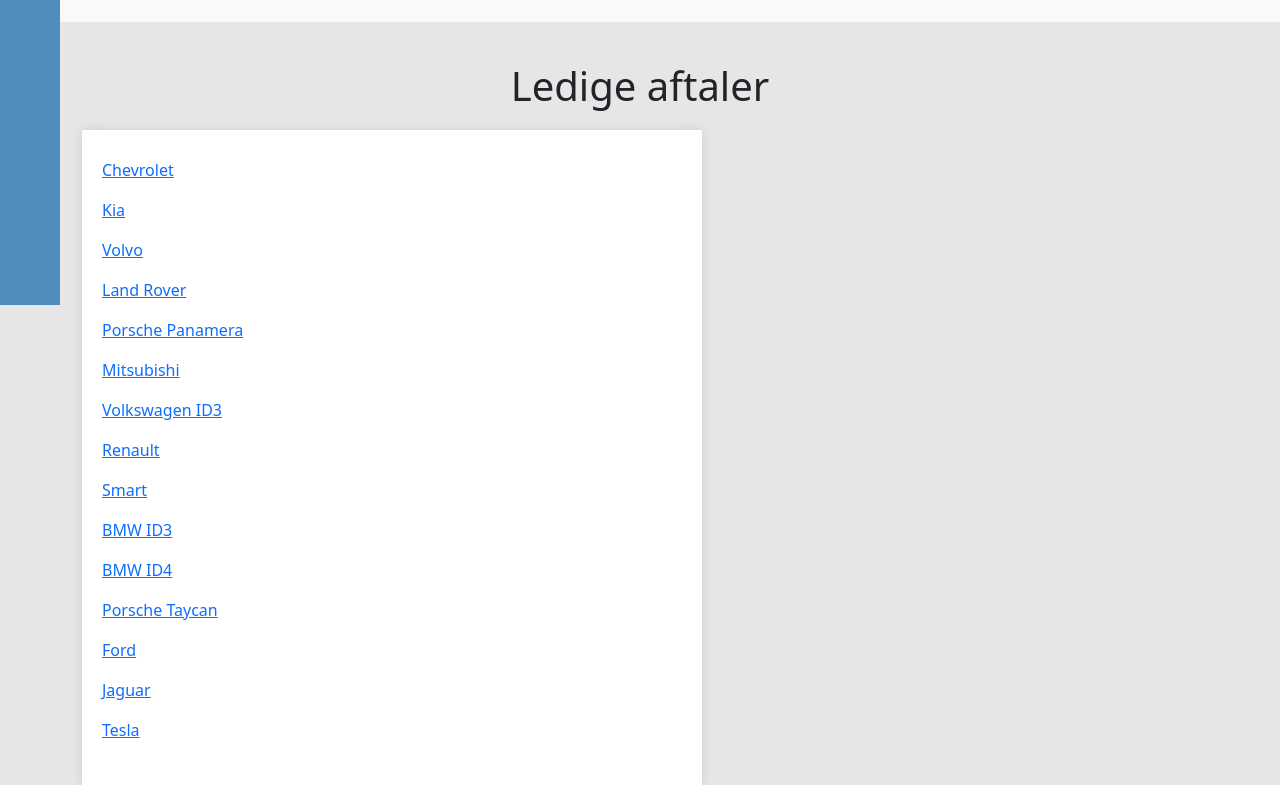
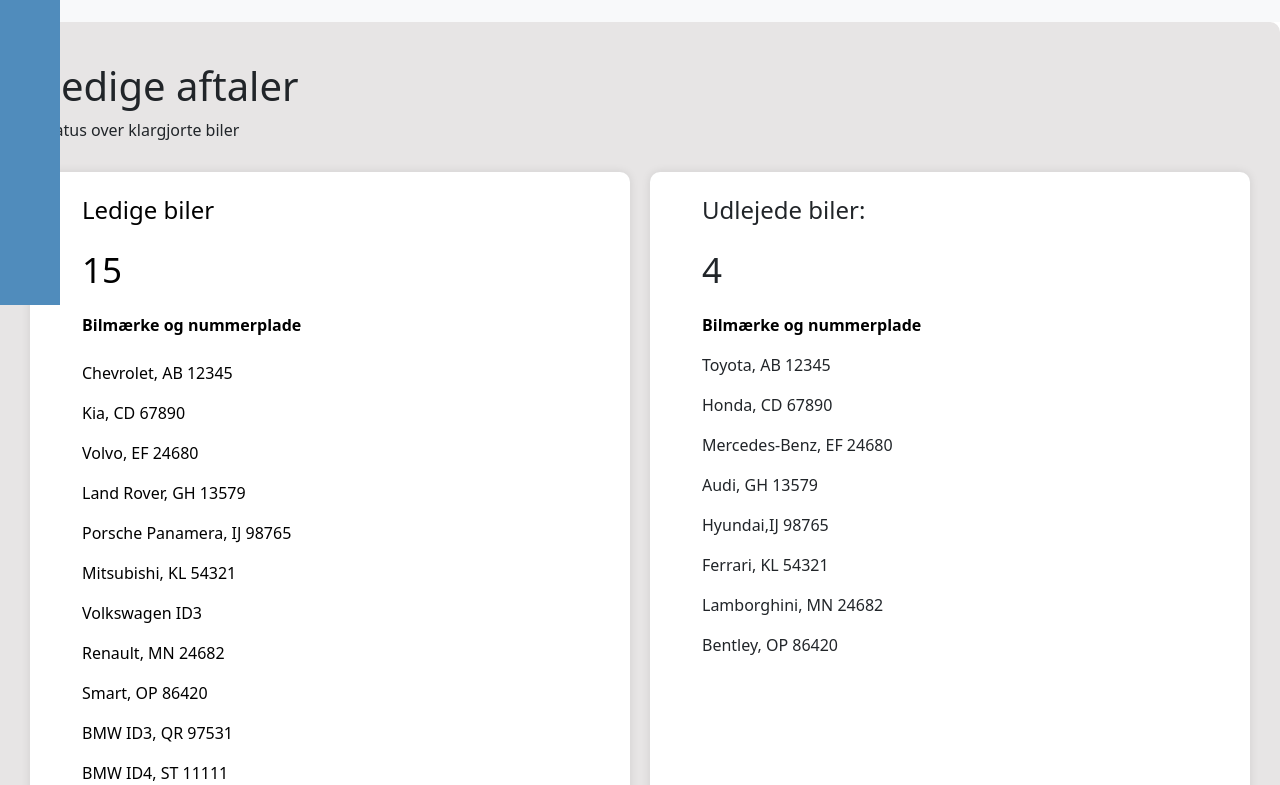
Before and after one commit to Abdu1RH/bilabonnement_app, a React (Create React App) app in the folder bilabonnementapp/: page /ListOfAvailableCars in a window 1280 px wide. Shown: the part 495-1280 px from the top of the page. Built offline with nearby package versions, Linux system fonts and the light colour scheme.

Commit message:
Design på avilableCarLidt, Customer og CreateSubscription

```diff
--- a/bilabonnementapp/src/App.css
+++ b/bilabonnementapp/src/App.css
@@ -61,45 +61,120 @@
 
 
 
-/* Container til "Ledige aftaler" - grå baggrund */
+/*#ListOfAvailableCars*/
+.outer-container {
+  display: flex;
+}
+
+/* Container for .car-container */
 .container-gray {
   background-color: rgb(231, 229, 229);
   padding: 20px;
   text-align: center;
+  max-width: 1450px; /* Tilpas bredden efter dine ønsker */
+  margin: 0 auto; /* Centrerer containeren */
+  border-radius: 10px;
 }
 
-/* Titel */
+/* Container for "ledige biler" og "udlejede biler" "*/
+.car-container {
+  background-color: #fff;
+  padding: 20px;
+  width: 50%; /* Deler bredden i halvdelen */
+  box-shadow: 0px 0px 10px rgba(0, 0, 0, 0.1);
+  text-align: left;
+  border-radius: 10px; /* Tilføjelse af afrundede kanter */
+  margin: 10px; /* Tilføjelse af mellemrum mellem containere */
+}
+
+/* Titel - Ledige biler */
 .inner-container {
   margin: 20px;
-
+  text-align: left; /* Placerer teksten til venstre */
 }
 
-/* Ydre container */
+
+/* Ydre container for "ledige biler" og "udlejede biler"*/
 .outer-container {
   background-color: transparent;
   display: flex;
   justify-content: center;
 }
 
-/* Container til listen af biler - hvid baggrund */
-.car-container {
-  background-color: #fff;
-  padding: 20px;
-  width: 50%;
-  height: 50%;
-  box-shadow: 0px 0px 10px rgba(0, 0, 0, 0.1);
-  position: relative;
-  right: 20%;
-  text-align: left;
+/* Fjerner prikker på listen af ledige biler */
+.car-list {
+  list-style: none;
 }
 
-.car-list {
-  list-style: none;
-  padding-left: 0;
-  text-align: left;
-  color: black;
-}
-
+/* Mellemrum mellem listen af ledige biler */
 .car-list-item {
   padding: 8px 0;
 }
+
+/* Liste af "Udlejdede biler" */
+.rented-car-list p:nth-of-type(1) {
+  font-size: 24px;
+}
+.rented-car-list p:nth-of-type(2) {
+  font-size: 35px;
+}
+.rented-car-list p:nth-of-type(3) {
+  font-size: 16px;
+  color: black;
+  text-decoration: none;
+  font-weight: bold;
+}
+.rented-car-list p:nth-of-type(n+3) {
+  font-size: 16px;
+}
+
+/* Liste af "Ledige biler" */
+.car-list p:nth-of-type(1) {
+  font-size: 24px;
+  color: black;
+  text-decoration: none;
+}
+
+.car-list p:nth-of-type(2) {
+  font-size: 35px;
+  color: black;
+  text-decoration: none;
+}
+
+.car-list p:nth-of-type(3) {
+  font-size: 16px;
+  color: black;
+  text-decoration: none;
+  font-weight: bold;
+}
+
+.car-list-item a {
+  color: black !important;
+  text-decoration: none;
+}
+
+
+
+
+/*#createSubscription*/
+/* "Lejeaftaler" container */
+.lease-container {
+  background-color:#fff;
+  padding: 20px;
+  text-align: center;
+  max-width: 4000px; /* Tilpas bredden efter dine ønsker */
+  margin: 0 auto; /* Centrerer containeren */
+  border-radius: 10px;
+}
+
+/* "Abonnementsinformation" og "Kunde information" - container */
+.container {
+  background-color: rgba(0, 0, 0, 0.1);
+  padding: 20px;
+  width: 70%;
+  box-shadow: 0px 0px 10px rgba(0, 0, 0, 0.1);
+  text-align: left;
+  border-radius: 10px;
+  margin: 10px auto;
+  max-width: 2000px; /* Ændre bredden ved at justere max-width */
+}
--- a/bilabonnementapp/src/components/Subscription/AvailableCarList.js
+++ b/bilabonnementapp/src/components/Subscription/AvailableCarList.js
@@ -3,21 +3,21 @@
 
 function AvailableCar() {
   const carBrands = [
-    'Chevrolet',
-    'Kia',
-    'Volvo',
-    'Land Rover',
-    'Porsche Panamera',
-    'Mitsubishi',
+    'Chevrolet, AB 12345',
+    'Kia, CD 67890',
+    'Volvo, EF 24680',
+    'Land Rover, GH 13579',
+    'Porsche Panamera, IJ 98765',
+    'Mitsubishi, KL 54321',
     'Volkswagen ID3',
-    'Renault',
-    'Smart',
-    'BMW ID3',
-    'BMW ID4',
-    'Porsche Taycan',
-    'Ford',
-    'Jaguar',
-    'Tesla'
+    'Renault, MN 24682',
+    'Smart, OP 86420',
+    'BMW ID3, QR 97531',
+    'BMW ID4, ST 11111',
+    'Porsche Taycan, UV 22222',
+    'Ford, WX 33333',
+    'Jaguar, YZ 44444',
+    'Tesla, AA 55555'
   ];
 
   return (
@@ -25,12 +25,16 @@
       {/* Container til "Ledige aftaler" - grå baggrund */}
       <div className="inner-container">
         <h1>Ledige aftaler</h1>
+        <p>Status over klargjorte biler</p>
       </div>
 
-      {/* Container til listen af biler - hvid baggrund */}
+      {/* Container til de to containere ved siden af hinanden */}
       <div className="outer-container">
         <div className="car-container">
           <ul className="car-list">
+            <p>Ledige biler</p>
+            <p>15</p>
+            <p>Bilmærke og nummerplade</p>
             {carBrands.map((brand, index) => (
               <li className="car-list-item" key={index}>
                 {/* Link til CreateSubscription med bilens navn som parameter */}
@@ -39,6 +43,25 @@
             ))}
           </ul>
         </div>
+
+        {/* Anden container */}
+        <div className="car-container">
+          <ul className="rented-car-list">
+            <p>Udlejede biler:</p>
+            <p>4</p>
+            <p>Bilmærke og nummerplade</p>
+            <p>Toyota, AB 12345</p>
+            <p>Honda, CD 67890</p>
+            <p>Mercedes-Benz, EF 24680</p>
+            <p>Audi, GH 13579</p>
+            <p>Hyundai,IJ 98765</p>
+            <p>Ferrari, KL 54321</p>
+            <p>Lamborghini, MN 24682</p>
+            <p>Bentley, OP 86420</p>
+
+
+          </ul>
+        </div>
       </div>
     </div>
   );
--- a/bilabonnementapp/src/components/Subscription/Customer.js
+++ b/bilabonnementapp/src/components/Subscription/Customer.js
@@ -6,29 +6,24 @@
   const navigate = useNavigate();
   const [customer, setCustomer] = useState({
     firstName: '',
-    lastName: '', // Tekstfelt
-    cpr: '', // Tekstfelt (CPR-nummer som en streng)
-    accountNumber: 0, // Heltalsfelt
+    lastName: '',
+    cpr: '',
+    accountNumber: 0,
   });
 
   const handleChange = (e) => {
     const { name, value } = e.target;
-
-    // Hvis det er accountNumber, konverteres værdien til et heltal, ellers er det en tekststreng
     const newValue = name === 'accountNumber' ? parseInt(value) : value;
-
     setCustomer({ ...customer, [name]: newValue });
   };
 
   const handleSubmit = (e) => {
     e.preventDefault();
-    axios.post("<URL>", customer) // Erstatt "<URL>" med den faktiske URL til POST-anmodningen
+    axios.post("<URL>", customer)
       .then(() => {
-        // Handle success, f.eks. navigere til en anden side
         navigate('/');
       })
       .catch(error => {
-        // Handle fejl, f.eks. logge fejlen
         console.error('Error creating customer:', error);
       });
   };
@@ -37,25 +32,59 @@
     <div>
       <h2>Kundens information</h2>
       <form onSubmit={handleSubmit}>
-        <label>
-          First Name:
-          <input type="text" name="firstName" value={customer.firstName} onChange={handleChange} />
-        </label>
-        <br />
-        <label>
-          Last Name:
-          <input type="text" name="lastName" value={customer.lastName} onChange={handleChange} />
-        </label>
-        <br />
-        <label>
-          CPR:
-          <input type="text" name="cpr" value={customer.cpr} onChange={handleChange} />
-        </label>
-        <br />
-        <label>
-          Account Number:
-          <input type="number" name="accountNumber" value={customer.accountNumber} onChange={handleChange} />
-        </label>
+        <div className="mb-3">
+          <label htmlFor="firstName" className="form-label">
+            Fornavn:
+          </label>
+          <input
+            type="text"
+            className="form-control"
+            id="firstName"
+            name="firstName"
+            value={customer.firstName}
+            onChange={handleChange}
+          />
+        </div>
+        <div className="mb-3">
+          <label htmlFor="lastName" className="form-label">
+            Efternavn:
+          </label>
+          <input
+            type="text"
+            className="form-control"
+            id="lastName"
+            name="lastName"
+            value={customer.lastName}
+            onChange={handleChange}
+          />
+        </div>
+        <div className="mb-3">
+          <label htmlFor="cpr" className="form-label">
+            CPR nr:
+          </label>
+          <input
+            type="text"
+            className="form-control"
+            id="cpr"
+            name="cpr"
+            value={customer.cpr}
+            onChange={handleChange}
+          />
+        </div>
+        <div className="mb-3">
+          <label htmlFor="accountNumber" className="form-label">
+            Kontonummer:
+          </label>
+          <input
+            type="number"
+            className="form-control"
+            id="accountNumber"
+            name="accountNumber"
+            value={customer.accountNumber}
+            onChange={handleChange}
+          />
+        </div>
+
       </form>
     </div>
   );
```
Also changed, not shown: bilabonnementapp/src/components/Subscription/CreateSubscription.js (+40 -31 lines).
